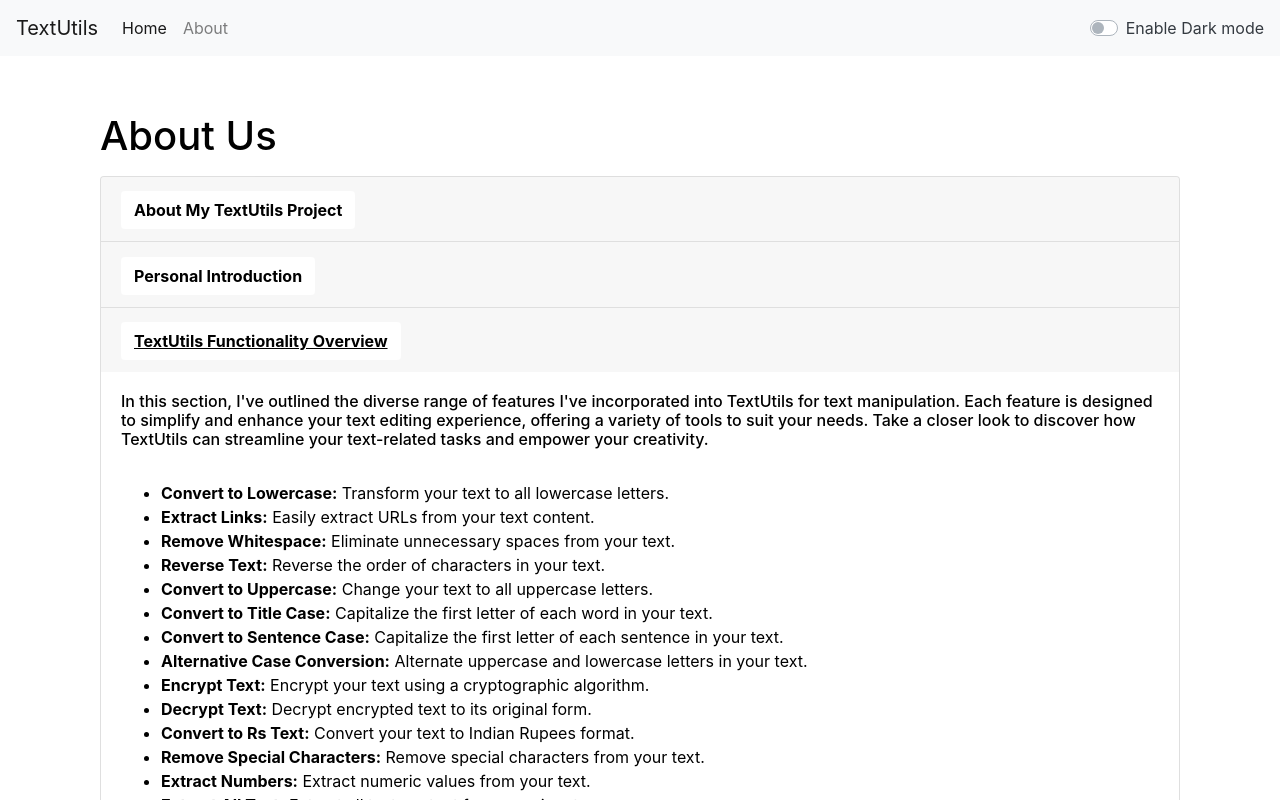
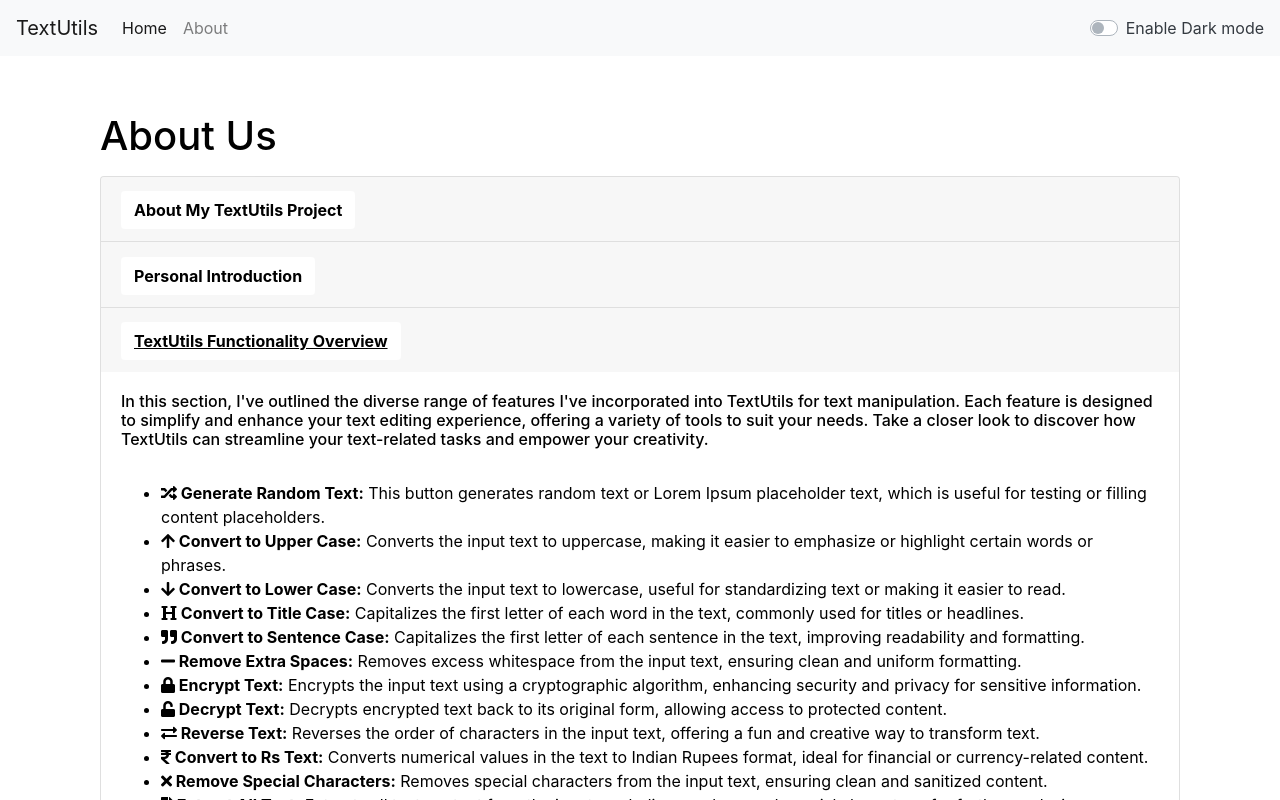
Before and after one commit to nidhigupta08/TextUtils, a React (Create React App) app: page /about in a window 1280 px wide. Both pictures are taken after a click on the button "TextUtils Functionality Overview". Shown: the top 800 px of the page. Built offline with nearby package versions, Linux system fonts and the light colour scheme.

Commit message:
added icon to all the features.

```diff
--- a/src/components/About.js
+++ b/src/components/About.js
@@ -117,23 +117,27 @@ export default function About(props) {
                             <h6>In this section, I've outlined the diverse range of features I've incorporated into TextUtils for text manipulation. Each feature is designed to simplify and enhance your text editing experience, offering a variety of tools to suit your needs. Take a closer look to discover how TextUtils can streamline your text-related tasks and empower your creativity.</h6><br>
                             </br>
                             <ul>
-                                <li><strong>Convert to Lowercase:</strong> Transform your text to all lowercase letters.</li>
-                                <li><strong>Extract Links:</strong> Easily extract URLs from your text content.</li>
-                                <li><strong>Remove Whitespace:</strong> Eliminate unnecessary spaces from your text.</li>
-                                <li><strong>Reverse Text:</strong> Reverse the order of characters in your text.</li>
-                                <li><strong>Convert to Uppercase:</strong> Change your text to all uppercase letters.</li>
-                                <li><strong>Convert to Title Case:</strong> Capitalize the first letter of each word in your text.</li>
-                                <li><strong>Convert to Sentence Case:</strong> Capitalize the first letter of each sentence in your text.</li>
-                                <li><strong>Alternative Case Conversion:</strong> Alternate uppercase and lowercase letters in your text.</li>
-                                <li><strong>Encrypt Text:</strong> Encrypt your text using a cryptographic algorithm.</li>
-                                <li><strong>Decrypt Text:</strong> Decrypt encrypted text to its original form.</li>
-                                <li><strong>Convert to Rs Text:</strong> Convert your text to Indian Rupees format.</li>
-                                <li><strong>Remove Special Characters:</strong> Remove special characters from your text.</li>
-                                <li><strong>Extract Numbers:</strong> Extract numeric values from your text.</li>
-                                <li><strong>Extract All Text:</strong> Extract all text content from your input.</li>
-                                <li><strong>Select All:</strong> Select all text in the input area.</li>
-                                <li><strong>Clear All:</strong> Clear the input area and reset all transformations.</li>
+                            <li><strong><i class="fas fa-random"></i> Generate Random Text:</strong> This button generates random text or Lorem Ipsum placeholder text, which is useful for testing or filling content placeholders.</li>
+                                <li><strong><i class="fas fa-arrow-up"></i> Convert to Upper Case:</strong> Converts the input text to uppercase, making it easier to emphasize or highlight certain words or phrases.</li>
+                                <li><strong><i class="fas fa-arrow-down"></i> Convert to Lower Case:</strong> Converts the input text to lowercase, useful for standardizing text or making it easier to read.</li>
+                                <li><strong><i class="fas fa-heading"></i> Convert to Title Case:</strong> Capitalizes the first letter of each word in the text, commonly used for titles or headlines.</li>
+                                <li><strong><i class="fas fa-quote-right"></i> Convert to Sentence Case:</strong> Capitalizes the first letter of each sentence in the text, improving readability and formatting.</li>
+                                <li><strong><i class="fas fa-minus"></i> Remove Extra Spaces:</strong> Removes excess whitespace from the input text, ensuring clean and uniform formatting.</li>
+                                <li><strong><i class="fas fa-lock"></i> Encrypt Text:</strong> Encrypts the input text using a cryptographic algorithm, enhancing security and privacy for sensitive information.</li>
+                                <li><strong><i class="fas fa-unlock"></i> Decrypt Text:</strong> Decrypts encrypted text back to its original form, allowing access to protected content.</li>
+                                <li><strong><i class="fas fa-exchange-alt"></i> Reverse Text:</strong> Reverses the order of characters in the input text, offering a fun and creative way to transform text.</li>
+                                <li><strong><i class="fas fa-rupee-sign"></i> Convert to Rs Text:</strong> Converts numerical values in the text to Indian Rupees format, ideal for financial or currency-related content.</li>
+                                <li><strong><i class="fas fa-times"></i> Remove Special Characters:</strong> Removes special characters from the input text, ensuring clean and sanitized content.</li>
+                                <li><strong><i class="fas fa-file-alt"></i> Extract All Text:</strong> Extracts all text content from the input, excluding numbers and special characters, for further analysis or processing.</li>
+                                <li><strong><i class="fas fa-font"></i> Convert to Alternative Case:</strong> Alternates uppercase and lowercase letters in the text, creating a visually distinct and playful appearance.</li>
+                                <li><strong><i class="fas fa-file-word"></i> Count Words:</strong> Counts the total number of words in the input text, providing insights into its length and complexity.</li>
+                                <li><strong><i class="fas fa-link"></i> Extract Links:</strong> Extracts URLs from the text content, facilitating quick access to embedded links or references.</li>
+                                <li><strong><i class="fas fa-sort-numeric-up"></i> Extract Numbers:</strong> Extracts numeric values from the text, useful for data analysis or manipulation.</li>
+                                <li><strong><i class="fas fa-check-square"></i> Select All:</strong> Selects all text in the input area, simplifying text manipulation tasks or copying content for further use.</li>
+                                <li><strong><i class="fas fa-eraser"></i> Clear All:</strong> Clears the input area and resets all transformations, allowing for a fresh start or undoing previous changes.</li>
                             </ul>
+
+
 
                         </div>
                     </div>
```
